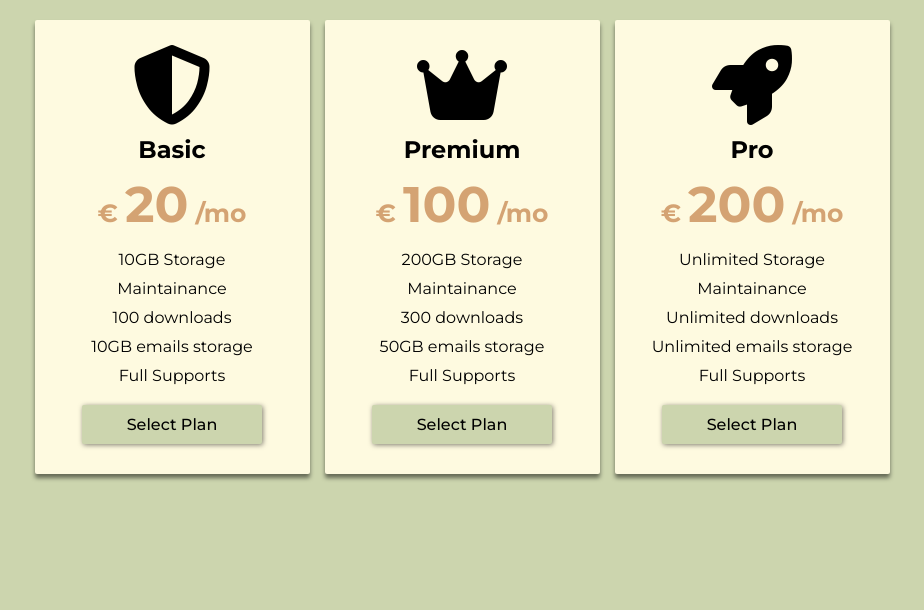
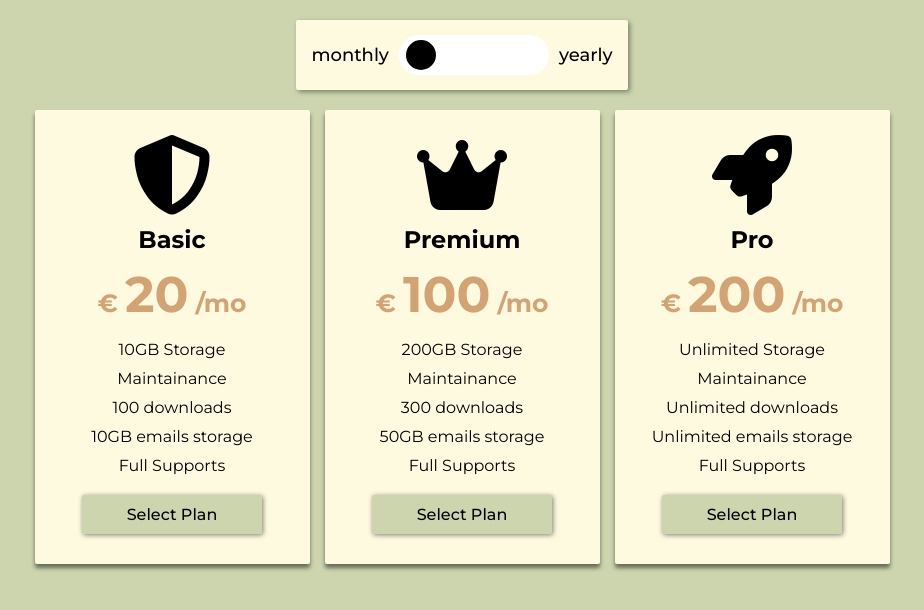
Before and after one commit to g4ieku/PricingTable, a plain HTML site: page index.html in a window 1280 px wide. Shown: the whole page, without its empty margins (178-1102 px from the left). Drawn offline with Linux system fonts and the light colour scheme.

Commit message:
add toggle button

```diff
--- a/index.html
+++ b/index.html
@@ -25,6 +25,14 @@
    </head>
    <body>
       <div class="container">
+         <!-- Start|PriceTogglerContainer -->
+         <div class="price_toggler_container">
+            <span>monthly</span>
+            <div class="price_toggler"></div>
+            <span>yearly</span>
+         </div>
+         <!-- End|PriceTogglerContainer -->
+
          <!-- Start|BoxContainer -->
          <div class="box_container">
             <!-- Start|Box -->
--- a/style.css
+++ b/style.css
@@ -10,10 +10,10 @@
 
 .container {
    min-height: 100vh;
-   width: 100vw;
+   width: 100%;
    display: flex;
    flex-flow: column;
-   padding: 10px 8% 70px;
+   padding: 10px 8%;
    padding-bottom: 75px;
    background: #ccd5ae;
 }
@@ -83,3 +83,41 @@
    transform: scale(0.9);
    box-shadow: none;
 }
+
+/* Price Toggler Container */
+.price_toggler_container {
+   margin: 10px auto;
+   padding: 15px;
+   border-radius: 2px;
+   background: #fefae0;
+   box-shadow: 2px 2px 5px rgba(0, 0, 0, 0.4);
+   display: flex;
+   align-items: center;
+}
+
+.price_toggler_container span {
+   font-weight: 500;
+   font-size: 18px;
+}
+
+.price_toggler_container .price_toggler {
+   height: 40px;
+   width: 150px;
+   border-radius: 50px;
+   background: #fff;
+   position: relative;
+   cursor: pointer;
+   margin: 0 10px;
+}
+
+.price_toggler_container .price_toggler::before {
+   content: "";
+   background: #000;
+   position: absolute;
+   top: 5px;
+   left: 7px;
+   border-radius: 50%;
+   height: 30px;
+   width: 30px;
+   transition: all 0.2s ease-in-out;
+}
```
